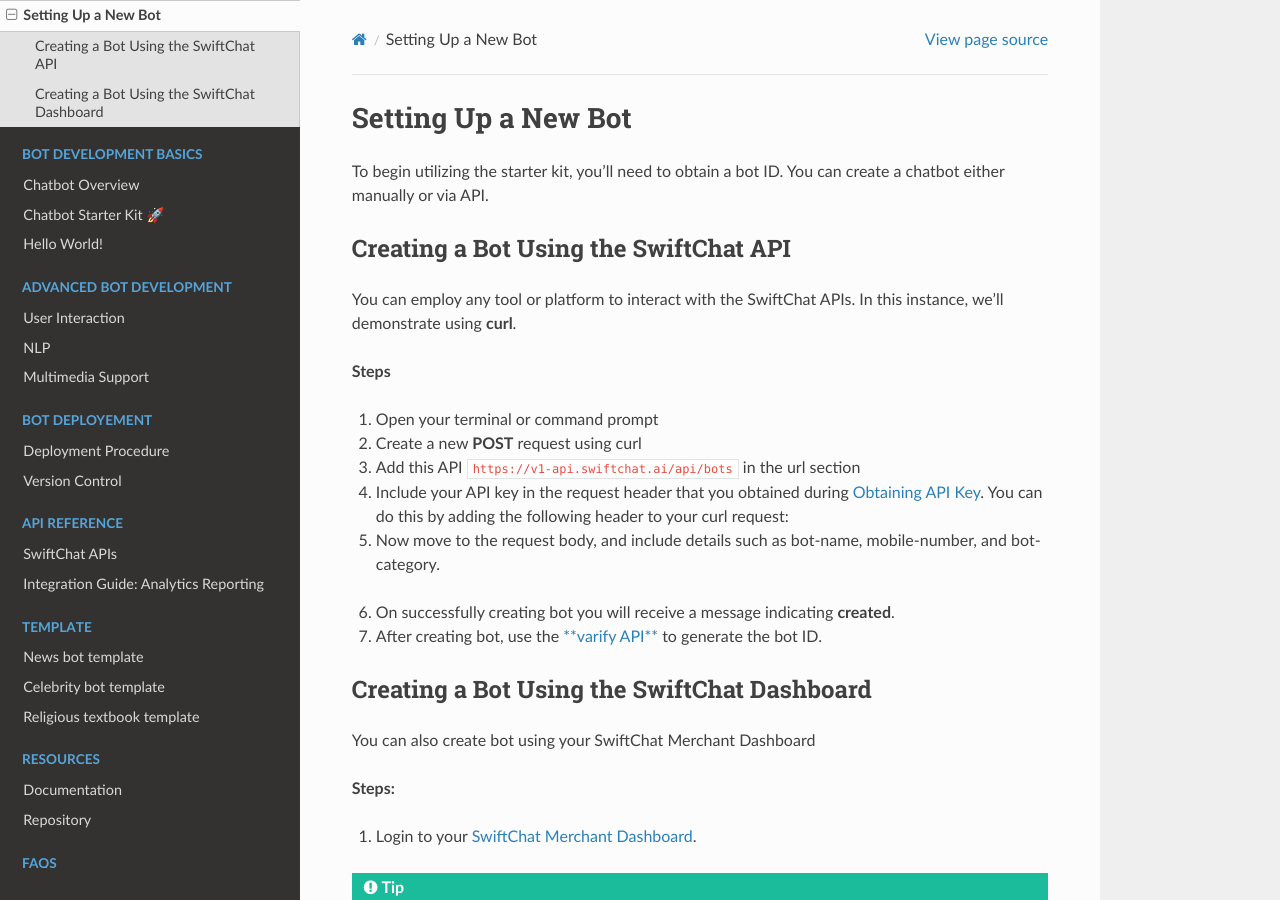
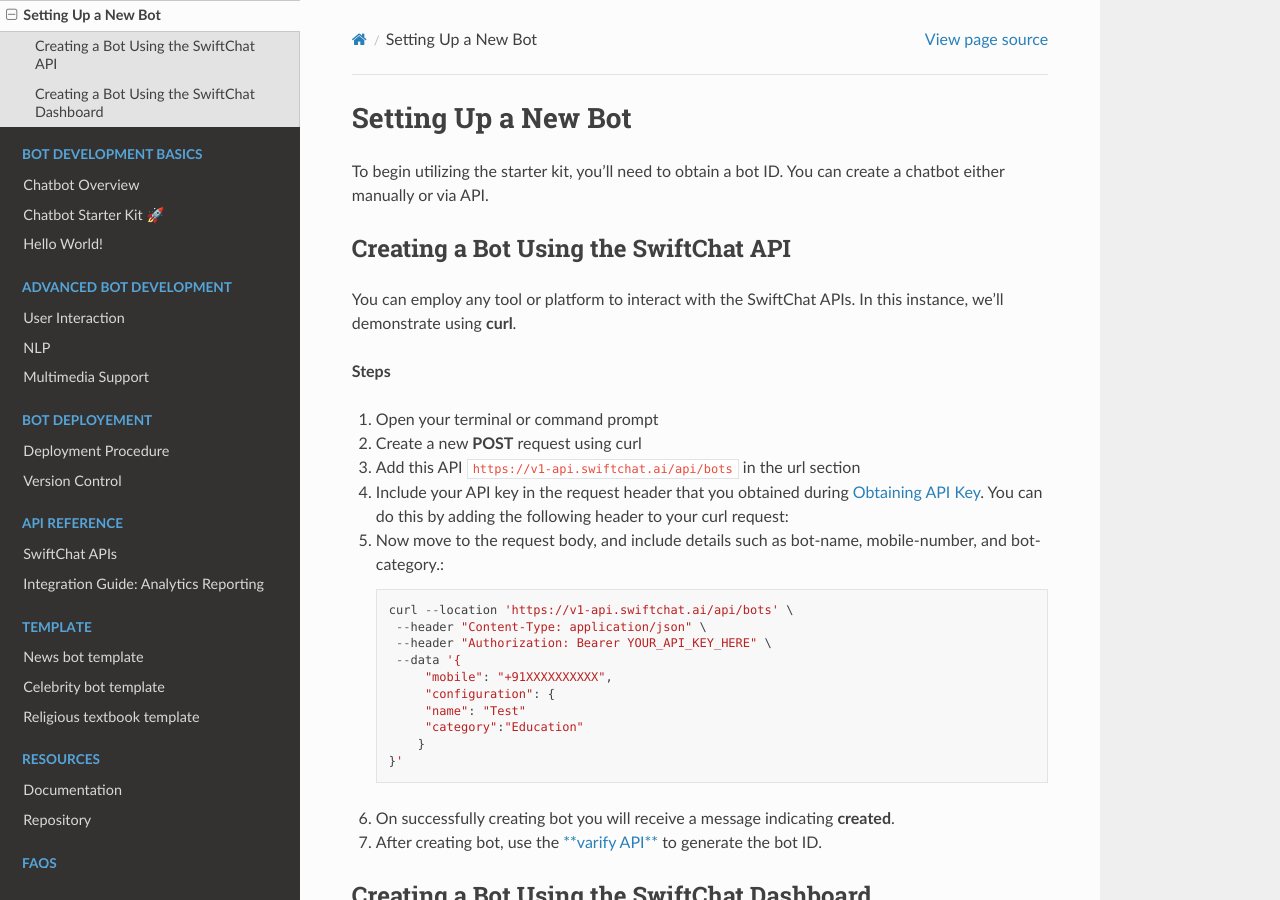
Before and after one commit to Priyanka-sharma181/Chatbot-Development-Guide, a Sphinx documentation site: the page built from docs/source/start_bot.rst, in a window 1280 px wide and 900 px high. Built offline with Sphinx 7.4.7 and the Read the Docs theme 2.0.0, drawn with Linux system fonts in a browser that asks for light colours.

Commit message:
changes updated

```diff
--- a/docs/source/start_bot.rst
+++ b/docs/source/start_bot.rst
@@ -16,9 +16,8 @@
 2. Create a new **POST** request using curl
 3. Add this API ``https://v1-api.swiftchat.ai/api/bots`` in the url section
 4. Include your API key in the request header that you obtained during `Obtaining API Key <get_api_key.html>`_.  You can do this by adding the following header to your curl request:
-5. Now move to the request body, and include details such as bot-name, mobile-number, and bot-category.
+5. Now move to the request body, and include details such as bot-name, mobile-number, and bot-category.::
 
-.. code-block::
       curl --location 'https://v1-api.swiftchat.ai/api/bots' \
        --header "Content-Type: application/json" \
        --header "Authorization: Bearer YOUR_API_KEY_HERE" \
```
